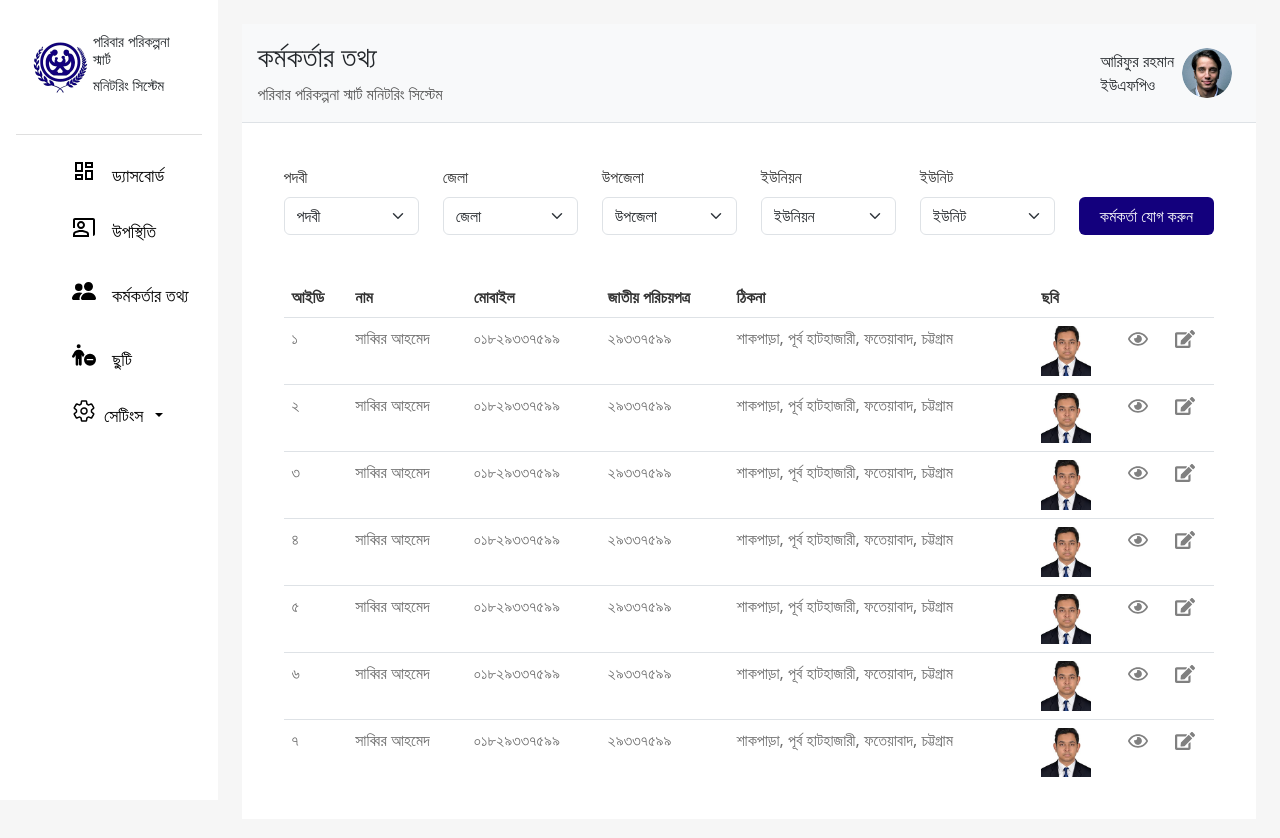
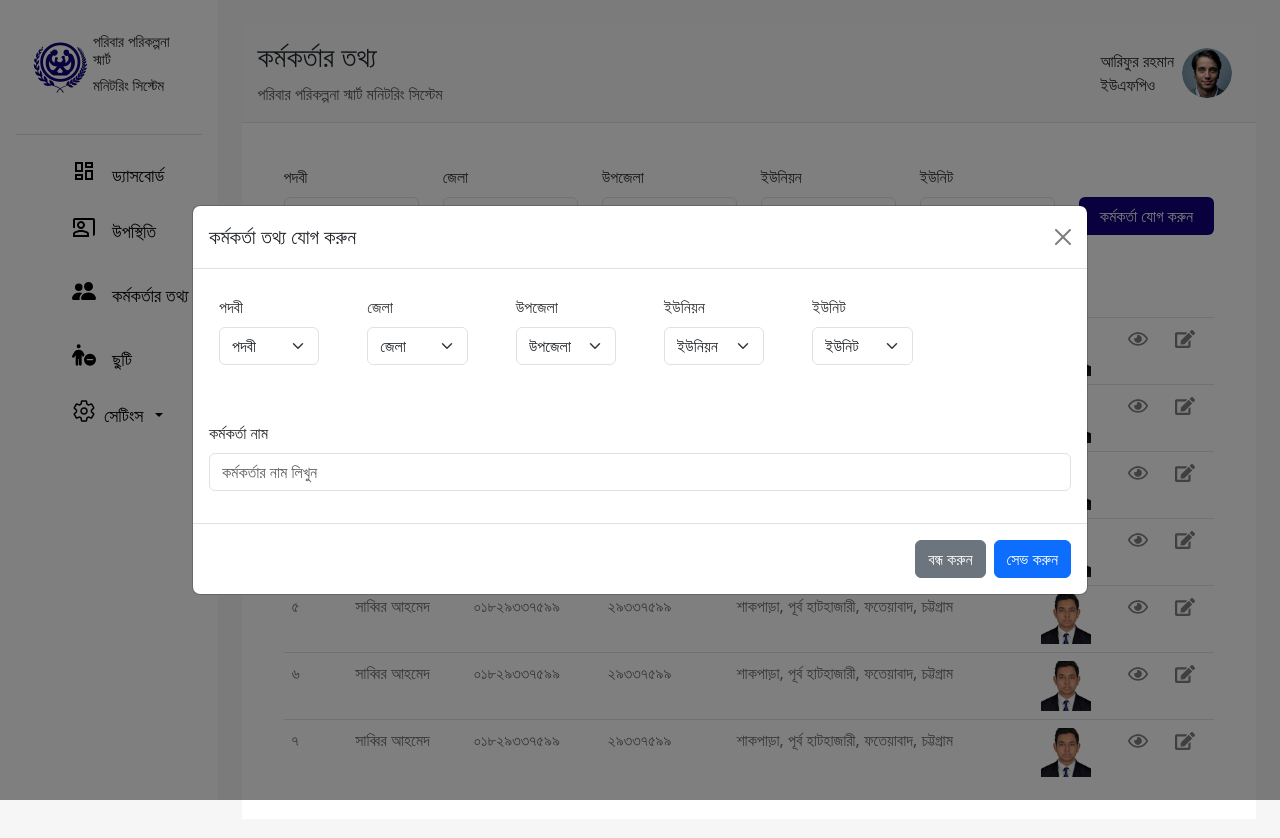
Before and after one commit to AsifAhmedSahil/family-planning-govt-project-admin-dashboard, a React (Vite) app: page /peopleInformation in a window 1280 px wide. Both pictures are taken after a click on the button "কর্মকর্তা যোগ করুন". Shown: the top 838 px of the page. Built offline with nearby package versions, Linux system fonts and the light colour scheme.

Commit message:
people info modal added:

```diff
--- a/src/pages/PeopleInformation.jsx
+++ b/src/pages/PeopleInformation.jsx
@@ -1,7 +1,7 @@
 import { useState } from "react";
 import "react-time-picker/dist/TimePicker.css";
 import "react-clock/dist/Clock.css";
-import { RiDeleteBin6Line } from "react-icons/ri";
+
 import Header from "../Components/Header";
 import officer from "../assets/officer.png";
 import { FaRegEye } from "react-icons/fa";
@@ -165,6 +165,8 @@ const PeopleInformation = () => {
                 type="button"
                 className="btn w-100 text-white mt-4"
                 style={{ backgroundColor: "#13007D" }}
+                data-bs-toggle="modal"
+                data-bs-target="#officerModal"
               >
                 কর্মকর্তা যোগ করুন
               </button>
@@ -303,6 +305,144 @@ const PeopleInformation = () => {
           </div>
         </div>
       </div>
+      <div
+  className="modal fade"
+  id="officerModal"
+  tabIndex="-1"
+  aria-labelledby="officerModalLabel"
+  aria-hidden="true"
+>
+  <div
+    className="modal-dialog modal-dialog-centered modal-dialog-scrollable"
+    style={{
+      width: "90%", // Set the width of the modal to 70%
+      height: "70%", // Set the height of the modal to 70%
+      maxHeight: "90vh", // Ensure the modal's height doesn't exceed 90% of the viewport
+      maxWidth: "70vw", // Ensure the modal's height doesn't exceed 90% of the viewport
+      marginLeft: "auto", // Center the modal horizontally
+      marginRight: "auto", // Center the modal horizontally
+    }}
+  >
+    <div className="modal-content">
+      <div className="modal-header">
+        <h5 className="modal-title" id="officerModalLabel">
+          কর্মকর্তা তথ্য যোগ করুন
+        </h5>
+
+        <button
+          type="button"
+          className="btn-close"
+          data-bs-dismiss="modal"
+          aria-label="Close"
+        ></button>
+      </div>
+      <div className="filter mb-4" style={{ margin: "26px" }}>
+          <div className="row g-5 ">
+            {" "}
+            {/* g-6 adds gap between columns */}
+            <div className="col-md-2 d-flex flex-column mb-3">
+              <label className="mb-2 text-[16px] " style={{ color: "#323232" }}>
+                পদবী
+              </label>
+              <select
+                className="form-select"
+                aria-label="Default select example"
+              >
+                <option selected>পদবী</option>
+                <option value="1">এফডব্লিউএ</option>
+              </select>
+            </div>
+            <div className="col-md-2 d-flex flex-column mb-3">
+              <label className="mb-2 text-[16px] " style={{ color: "#323232" }}>
+                জেলা
+              </label>
+              <select
+                className="form-select"
+                aria-label="Default select example"
+              >
+                <option selected>জেলা</option>
+                <option value="1">চট্টগ্রাম</option>
+              </select>
+            </div>
+            <div className="col-md-2 d-flex flex-column mb-3">
+              <label className="mb-2 text-[16px] " style={{ color: "#323232" }}>
+                উপজেলা
+              </label>
+              <select
+                className="form-select"
+                aria-label="Default select example"
+              >
+                <option selected>উপজেলা</option>
+                <option value="1">আনোয়ারা</option>
+              </select>
+            </div>
+            <div className="col-md-2 d-flex flex-column mb-3">
+              <label className="mb-2 text-[16px] " style={{ color: "#323232" }}>
+                ইউনিয়ন
+              </label>
+              <select
+                className="form-select"
+                aria-label="Default select example"
+              >
+                <option selected>ইউনিয়ন</option>
+                <option value="1">কুশাখালি</option>
+              </select>
+            </div>
+            <div className="col-md-2 d-flex flex-column mb-3">
+              <label className="mb-2 text-[16px]" style={{ color: "#323232" }}>
+                ইউনিট
+              </label>
+              <select
+                className="form-select"
+                aria-label="Default select example"
+              >
+                <option selected> ইউনিট</option>
+                <option value="1">১ক</option>
+              </select>
+            </div>
+
+          </div>
+        </div>
+
+      <div
+        className="modal-body"
+        style={{
+          maxHeight: "60vh", // Set max-height of the modal body to 60% of the viewport
+          overflowY: "auto", // Make the content scrollable if it exceeds the max height
+        }}
+      >
+        {/* Form or content here */}
+        <form>
+          <div className="mb-3">
+            <label htmlFor="officerName" className="form-label">
+              কর্মকর্তা নাম
+            </label>
+            <input
+              type="text"
+              className="form-control"
+              id="officerName"
+              placeholder="কর্মকর্তার নাম লিখুন"
+            />
+          </div>
+          {/* Add more input fields here */}
+        </form>
+      </div>
+      <div className="modal-footer">
+        <button
+          type="button"
+          className="btn btn-secondary"
+          data-bs-dismiss="modal"
+        >
+          বন্ধ করুন
+        </button>
+        <button type="button" className="btn btn-primary">
+          সেভ করুন
+        </button>
+      </div>
+    </div>
+  </div>
+</div>
+
     </div>
   );
 };
```
